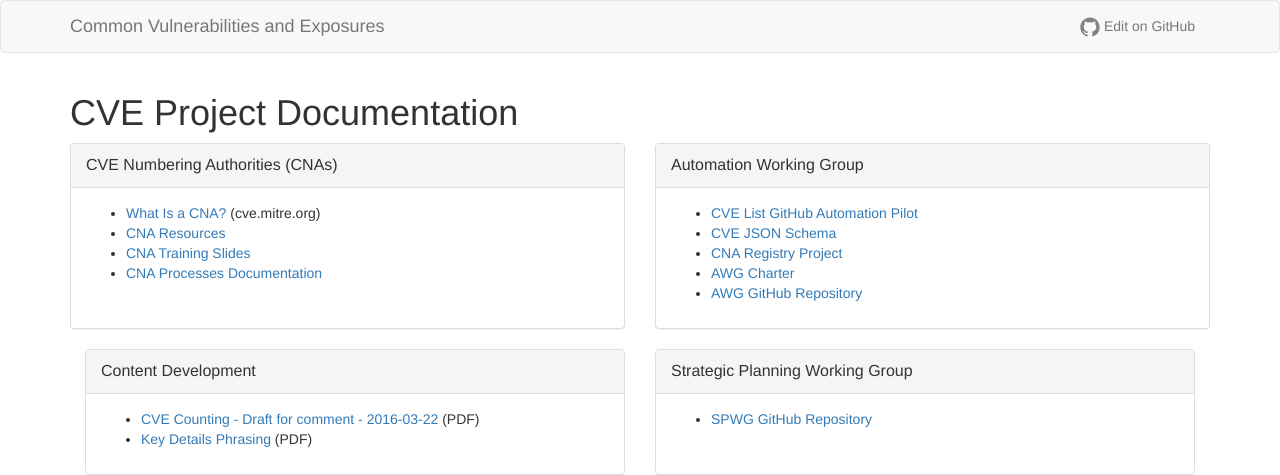
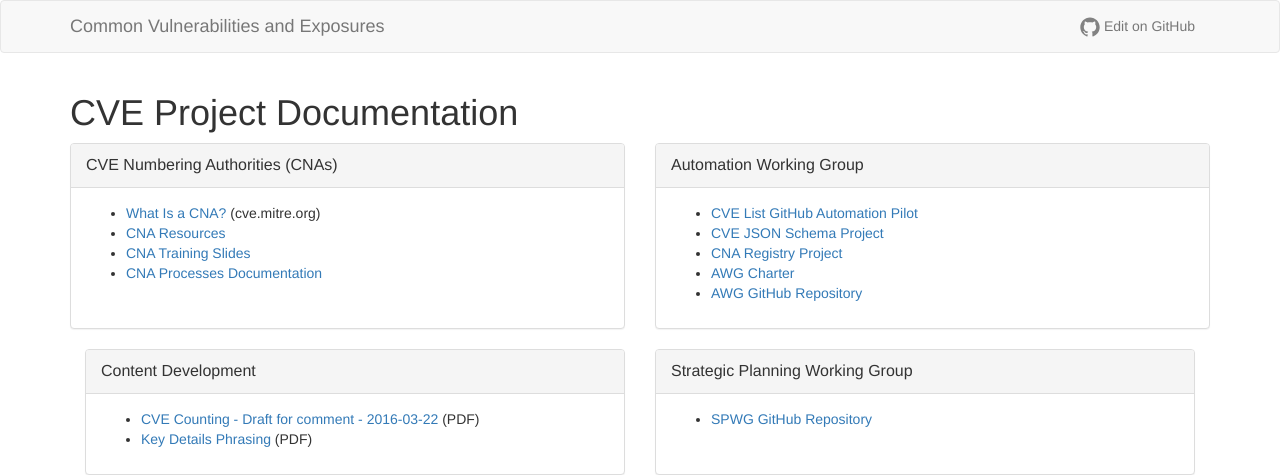
Before and after one commit to CVEProject/cveproject.github.io, a Jekyll site: the page built from index.md, in a window 1280 px wide. Shown: the top 475 px of the page. Built offline with Jekyll 4.4.1, drawn with Linux system fonts in a browser that asks for light colours; nearby versions of some CDN libraries.

Commit message:
Update index.md

```diff
--- a/index.md
+++ b/index.md
@@ -30,7 +30,7 @@ layout: page
       <div class="panel-body">
        <ul>
          <li markdown="span">[CVE List GitHub Automation Pilot](https://github.com/CVEProject/cvelist)</li>
-         <li markdown="span">[CVE JSON Schema](https://github.com/CVEProject/automation-working-group/tree/master/cve_json_schema)</li>
+         <li markdown="span">[CVE JSON Schema Project](https://github.com/CVEProject/automation-working-group/tree/master/cve_json_schema)</li>
          <li markdown="span">[CNA Registry Project](https://github.com/CVEProject/CNA-registry-project-AWG)</li>
          <li markdown="span">[AWG Charter](https://github.com/CVEProject/automation-working-group/blob/master/CAWG_Charter_DRAFT.md)</li>
          <li markdown="span">[AWG GitHub Repository](https://github.com/CVEProject/automation-working-group)</li>
```
